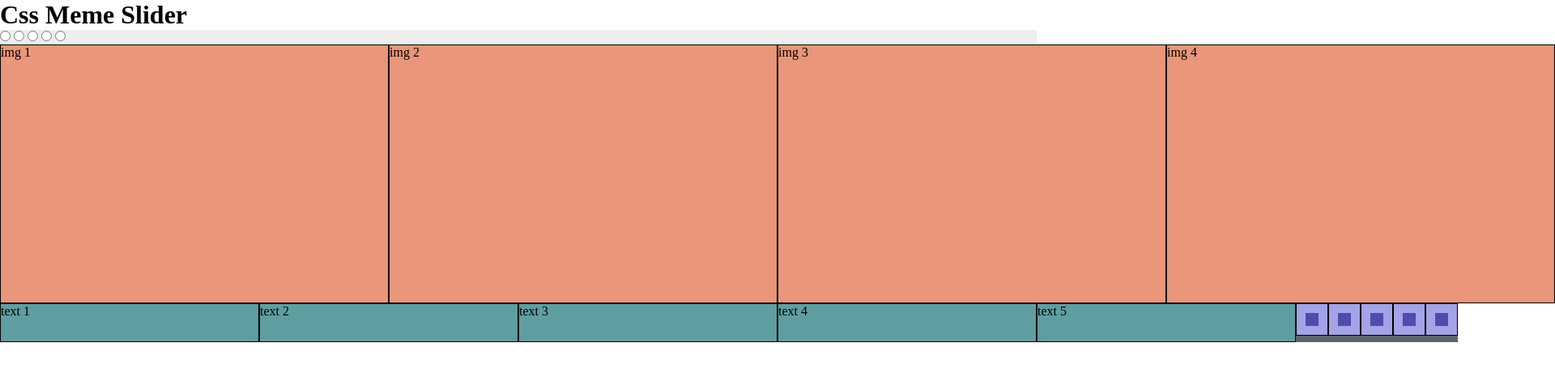
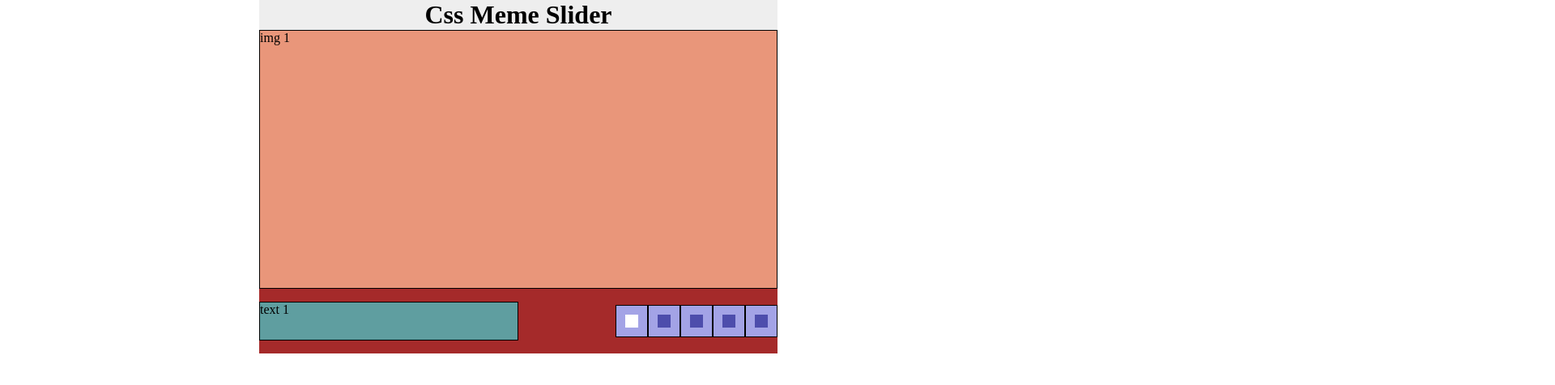
Before and after one commit to fomenko-o/cssMemSlider, a plain HTML site: page index.html in a window 1280 px wide. Shown: the top 476 px of the page at 81% size, 1920 px wide, since content can reach past the window. Drawn offline with Linux system fonts and the light colour scheme.

Commit message:
feat: add css slider2021-10-17 16:57:55

```diff
--- a/index.html
+++ b/index.html
@@ -1,35 +1,39 @@
 <!DOCTYPE html>
 <html lang="en">
   <head>
-    <meta charset="UTF-8">
-    <meta http-equiv="X-UA-Compatible" content="IE=edge">
-    <meta name="viewport" content="width=device-width, initial-scale=1.0">
-    <link rel="stylesheet" href="style.css">
+    <meta charset="UTF-8" />
+    <meta http-equiv="X-UA-Compatible" content="IE=edge" />
+    <meta name="viewport" content="width=device-width, initial-scale=1.0" />
+    <link rel="stylesheet" href="style.css" />
     <title>cssMemSlider</title>
   </head>
   <body>
     <main>
+      <div class="slider">
         <h1>Css Meme Slider</h1>
-       <div class="slider">
-           <input type="radio" name="pagination" id="bullet-1">
-           <input type="radio" name="pagination" id="bullet-2">
-           <input type="radio" name="pagination" id="bullet-3">
-           <input type="radio" name="pagination" id="bullet-4">
-           <input type="radio" name="pagination" id="bullet-5">
-           <div class="img-slider">
+        <input type="radio" name="pagination" id="bullet-1" checked/>
+        <input type="radio" name="pagination" id="bullet-2" />
+        <input type="radio" name="pagination" id="bullet-3" />
+        <input type="radio" name="pagination" id="bullet-4" />
+        <input type="radio" name="pagination" id="bullet-5" />
+        <div class="img-slider-outer">
+          <div class="img-slider-inner">
             <div class="img-slide">img 1</div>
             <div class="img-slide">img 2</div>
             <div class="img-slide">img 3</div>
             <div class="img-slide">img 4</div>
             <div class="img-slide">img 5</div>
           </div>
+        </div>
         <div class="wrapper">
-               <div class="text-slider">
+          <div class="text-slider-outer">
+            <div class="text-slider-inner">
               <div class="text-slide">text 1</div>
               <div class="text-slide">text 2</div>
               <div class="text-slide">text 3</div>
               <div class="text-slide">text 4</div>
               <div class="text-slide">text 5</div>
+            </div>
           </div>
           <div class="slider-pagination">
             <label for="bullet-1" class="bullet-container">
--- a/style.css
+++ b/style.css
@@ -3,31 +3,52 @@
    margin: 0;
 }
 
+main {
+   display: flex;
+   justify-content: center;
+}
+
 .slider {
    background-color: #eee;
-   /* overflow-x: scroll;
-   width: 30rem; */
+   display: flex;
+   flex-direction: column;
+   align-items: center;
+   justify-content: center;
 }
 
-.img-slider {
+.img-slider-outer{
+   width: 40rem;
+   overflow-x: hidden;
+}
+
+.img-slider-inner {
    display: flex;
    width: fit-content;
 }
 
 .img-slide{
-   width: 30rem;
+   width: 40rem;
    height: 20rem;
    background-color: darksalmon;
    border: 1px solid black;
 }
 
+
 .wrapper {
    background-color: brown;
+   min-height: 5rem;
+   width: 40rem;
    display: flex;
+   align-items: center;
    justify-content: space-between;
 }
 
-.text-slider {
+.text-slider-outer {
+   width: 20rem;
+   overflow-x: hidden;
+}
+
+.text-slider-inner {
    background-color: rgb(31, 87, 88);
    display: flex;
    width: fit-content;
@@ -64,3 +85,47 @@
 .bullet-container:hover .bullet{
    background-color: #ffffff;
 }
+
+input {
+   display: none;
+}
+
+#bullet-1:checked ~ .wrapper .bullet-container:nth-of-type(1) .bullet {
+   background-color: white;
+}
+
+#bullet-2:checked ~ .wrapper .bullet-container:nth-of-type(2) .bullet {
+   background-color: white;
+}
+
+#bullet-3:checked ~ .wrapper .bullet-container:nth-of-type(3) .bullet {
+   background-color: white;
+}
+
+#bullet-4:checked ~ .wrapper .bullet-container:nth-of-type(4) .bullet {
+   background-color: white;
+}
+
+#bullet-5:checked ~ .wrapper .bullet-container:nth-of-type(5) .bullet {
+   background-color: white;
+}
+
+#bullet-1:checked ~ .img-slider-outer .img-slide:first-of-type, #bullet-1:checked ~ .wrapper .text-slide:first-of-type {
+   margin-left: 0;
+}
+
+#bullet-2:checked ~ .img-slider-outer .img-slide:first-of-type, #bullet-2:checked ~ .wrapper .text-slide:first-of-type {
+   margin-left: -20%;
+}
+
+#bullet-3:checked ~ .img-slider-outer .img-slide:first-of-type, #bullet-3:checked ~ .wrapper .text-slide:first-of-type {
+   margin-left: -40%;
+}
+
+#bullet-4:checked ~ .img-slider-outer .img-slide:first-of-type, #bullet-4:checked ~ .wrapper .text-slide:first-of-type {
+   margin-left: -60%;
+}
+
+#bullet-5:checked ~ .img-slider-outer .img-slide:first-of-type, #bullet-5:checked ~ .wrapper .text-slide:first-of-type {
+   margin-left: -80%;
+}
```
Lines whose indentation alone changed are shown as unchanged.
